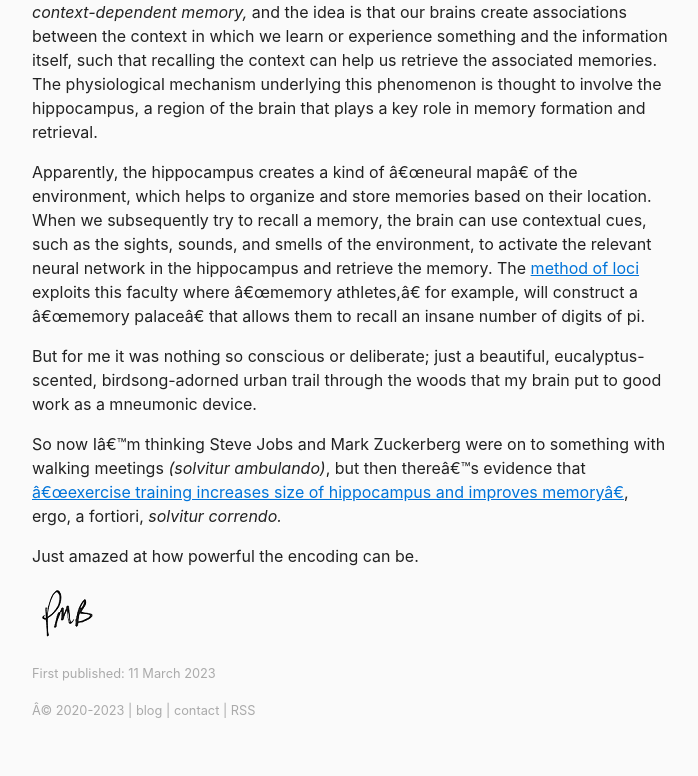
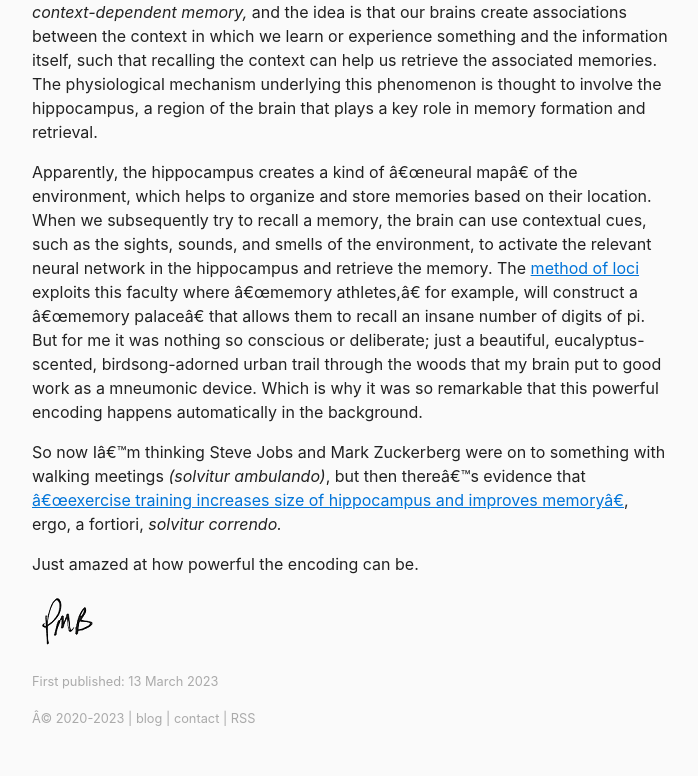
Before and after one commit to berensp/berensp.github.io, a Jekyll site: the page built from _posts/2023-03-11-solvitur-currendo.md, in a window 1280 px wide. Shown: the part 590-1366 px from the top of the page, without its empty margins (288-986 px from the left). Built offline with Jekyll 4.4.1, drawn with Linux system fonts in a browser that asks for light colours; a script that is not in the unit is left out.

Commit message:
Update 2023-03-11-solvitur-currendo.md

```diff
--- a/_posts/2023-03-11-solvitur-currendo.md
+++ b/_posts/2023-03-11-solvitur-currendo.md
@@ -1,7 +1,7 @@
 ---
 layout: post
 title: Solvitur Correndo
-date: 2023-03-11
+date: 2023-03-13
 author:	Paul Berens
 description: It is solved by running.
 ogimage: tahoe.half.02.png
@@ -14,9 +14,7 @@
 
 The phenomenon of tagging memories to physical surroundings is known as *context-dependent memory,* and the idea is that our brains create associations between the context in which we learn or experience something and the information itself, such that recalling the context can help us retrieve the associated memories. The physiological mechanism underlying this phenomenon is thought to involve the hippocampus, a region of the brain that plays a key role in memory formation and retrieval.
 
-Apparently, the hippocampus creates a kind of "neural map" of the environment, which helps to organize and store memories based on their location. When we subsequently try to recall a memory, the brain can use contextual cues, such as the sights, sounds, and smells of the environment, to activate the relevant neural network in the hippocampus and retrieve the memory. The [method of loci](https://en.wikipedia.org/wiki/method_of_loci) exploits this faculty where "memory athletes," for example, will construct a "memory palace" that allows them to recall an insane number of digits of pi.
-
-But for me it was nothing so conscious or deliberate; just a beautiful, eucalyptus-scented, birdsong-adorned urban trail through the woods that my brain put to good work as a mneumonic device.
+Apparently, the hippocampus creates a kind of "neural map" of the environment, which helps to organize and store memories based on their location. When we subsequently try to recall a memory, the brain can use contextual cues, such as the sights, sounds, and smells of the environment, to activate the relevant neural network in the hippocampus and retrieve the memory. The [method of loci](https://en.wikipedia.org/wiki/method_of_loci) exploits this faculty where "memory athletes," for example, will construct a "memory palace" that allows them to recall an insane number of digits of pi. But for me it was nothing so conscious or deliberate; just a beautiful, eucalyptus-scented, birdsong-adorned urban trail through the woods that my brain put to good work as a mneumonic device. Which is why it was so remarkable that this powerful encoding happens automatically in the background.
 
 So now I'm thinking Steve Jobs and Mark Zuckerberg were on to something with walking meetings *(solvitur ambulando)*, but then there's evidence that ["exercise training increases size of hippocampus and improves memory"](https://www.pnas.org/doi/10.1073/pnas.1015950108), ergo, a fortiori, *solvitur correndo.*
 
```
